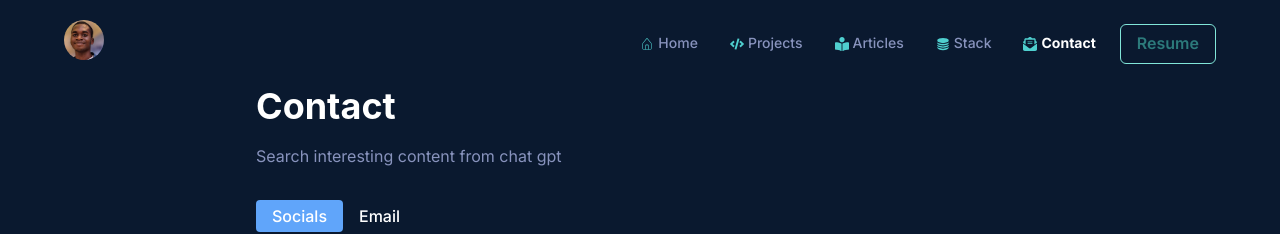
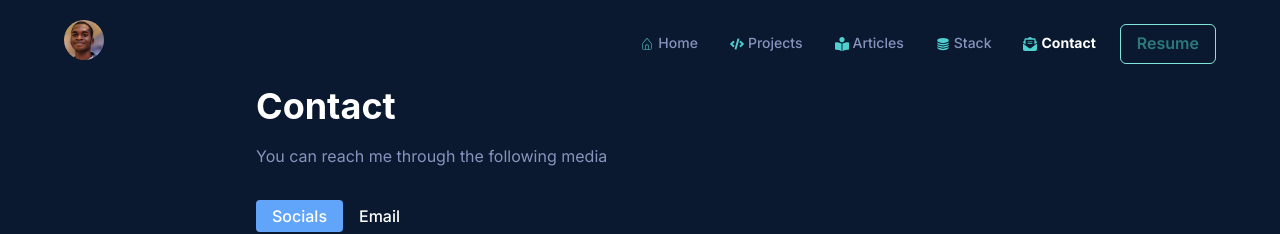
Before and after one commit to Ajyupdate/portfolio, a Next.js app: page /contact in a window 1280 px wide. Shown: the top 234 px of the page. Built offline with nearby package versions, Linux system fonts and the light colour scheme.

Commit message:
changing cv

```diff
--- a/src/module/contact/Views.tsx
+++ b/src/module/contact/Views.tsx
@@ -64,7 +64,7 @@ export default function Contact() {
       <Box mx={{ md: "20%", base: "8%" }}>
         <Heading color={"white"}>Contact</Heading>
         <Text color={"#8893BD"} mt={"2%"} mb={8}>
-          Search interesting content from chat gpt
+          You can reach me through the following media
         </Text>
         <Flex justifyContent={"flex-start"} mb={8}>
           <Box flexDirection={"row"}>
```
Also changed, not shown: 1 other file (tests, documents, lock files or other folders).
